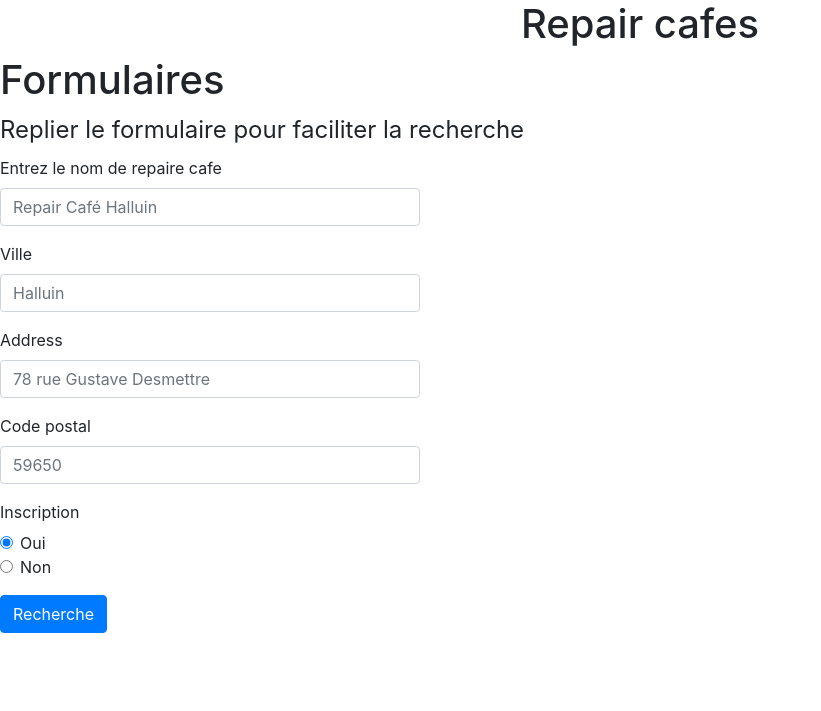
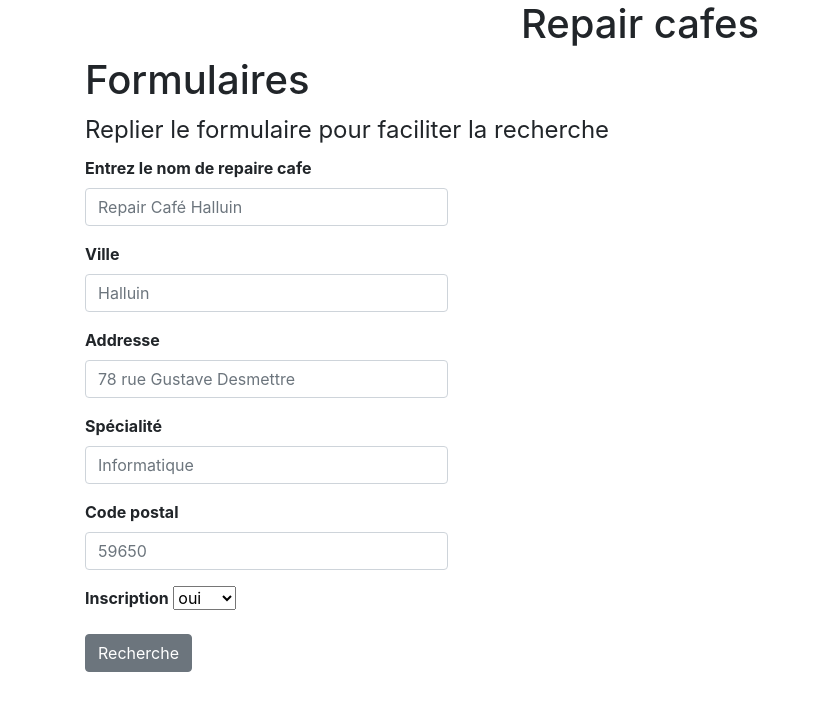
Before and after one commit to sebtex1/TP_NoSQL_VFYSK, a Flask app: page /search in a window 1280 px wide. Shown: the top 711 px of the page, without its empty margins (0-821 px from the left). Run offline with Flask 2, Linux system fonts and the light colour scheme; data that the repository does not hold is empty; some libraries are stand-ins or nearby versions.

Commit message:
Add files via upload

```diff
--- a/Flask_api/templates/pages/recherche.html
+++ b/Flask_api/templates/pages/recherche.html
@@ -14,15 +14,16 @@
       <div class="a-la-une">
         <div class="container">
             <h1 class="text-center">Repair cafes</h1>
-        </div>
+
 
         <div class="container-">
           <h1>Formulaires</h1>
-          <form class="needs-validation" novalidate>
+          <form method="post" class="needs-validation" novalidate>
+
                 <legend>Replier le formulaire pour faciliter la recherche</legend>
                    <div class="form-row">
                      <div class="col-md-4 mb-3">
-                          <label for="nom">Entrez le nom de repaire cafe</label>
+                          <b><label for="nom">Entrez le nom de repaire cafe</label></b>
                           <input type="text" class="form-control" id="nomrepair" placeholder="Repair Café Halluin" required>
                           <div class="valid-feedback">Ok !</div>
                           <div class="invalid-feedback">Valeur incorrecte</div>
@@ -30,7 +31,7 @@
                      </div>
                     <div class="form-row">
                         <div class="col-md-4 mb-3">
-                          <label for="ville">Ville</label>
+                          <b><label for="ville">Ville</label></b>
                           <input type="text" class="form-control" id="ville" placeholder="Halluin" required>
                           <div class="valid-feedback">Ok !</div>
                           <div class="invalid-feedback">Valeur incorrecte</div>
@@ -38,39 +39,45 @@
                     </div>
                     <div class="form-row">
                         <div class="col-md-4 mb-3">
-                          <label for="Adresse">Address</Address></label>
+                          <b><label for="Adresse">Addresse</Address></label></b>
                           <input type="text" class="form-control" id="Adresse" placeholder="78 rue Gustave Desmettre" required>
                           <div class="valid-feedback">Ok !</div>
                           <div class="invalid-feedback">Valeur incorrecte</div>
                         </div>
                     </div>
                     <div class="form-row">
+                      <div class="col-md-4 mb-3">
+                        <b><label for="specialite">Spécialité</label></b>
+                        <input type="text" class="form-control" id="specialite" placeholder="Informatique" required>
+                        <div class="valid-feedback">Ok !</div>
+                        <div class="invalid-feedback">Valeur incorrecte</div>
+                      </div>
+                  </div>
+                    <div class="form-row">
                         <div class="col-md-4 mb-3">
-                          <label for="cp">Code postal</label>
+                          <b><label for="cp">Code postal</label></b>
                           <input type="number" class="form-control" id="cp" placeholder="59650" required>
                           <div class="valid-feedback">Ok !</div>
                           <div class="invalid-feedback">Valeur incorrecte</div>
                         </div>
                     </div>
-                    <fieldset class="row mb-3">
-                      <legend class="col-form-label col-sm-2 pt-0">Inscription</legend>
-                        <div class="col-sm-10">
-                      <div class="form-check">
-                        <input class="form-check-input" type="radio" name="gridRadios" id="gridRadios1" value="option1" checked>
-                        <label class="form-check-label" for="gridRadios1">
-                          Oui
-                        </label>
-                      </div>
-                      <div class="form-check">
-                        <input class="form-check-input" type="radio" name="gridRadios" id="gridRadios2" value="option2">
-                        <label class="form-check-label" for="gridRadios2">
-                          Non
-                        </label>
-                      </div>
-                    </div>
-                  </fieldset>
-                 <button class="btn btn-primary" type="submit">Recherche</button>
+                 <div class="form-row">
+                  <div class="col-md-4 mb-3">
+                    <b><label for="inscription">Inscription  </label></b>
+
+                  <select class="form-select" aria-label="Default select example">
+
+
+                    <option value="1">oui </option>
+                    <option value="2">Non </option>
+                    <option value="3"> Autre </option>
+                  </select>
+                  </div>
+                 </div>
+                 <button class="btn btn-secondary" type="submit">Recherche</button>
+
              </form>
+         </div>
          </div>
 
      <script src="https://maxcdn.bootstrapcdn.com/bootstrap/4.0.0/js/bootstrap.min.js"></script>
```
